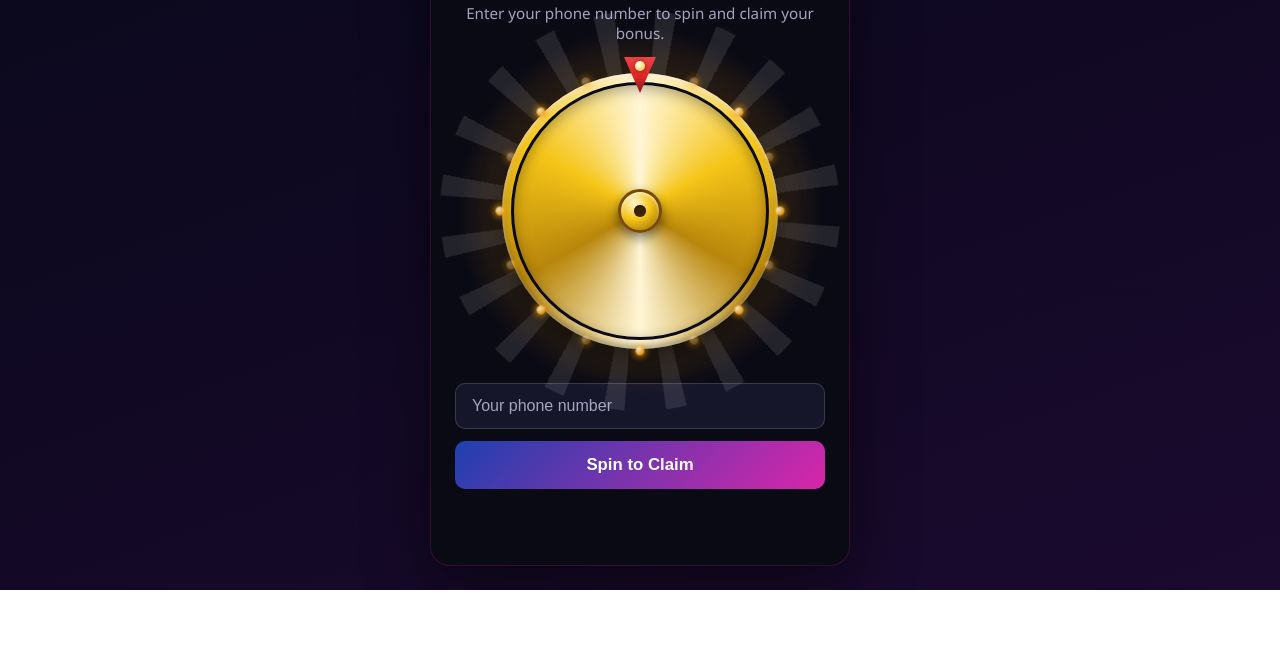
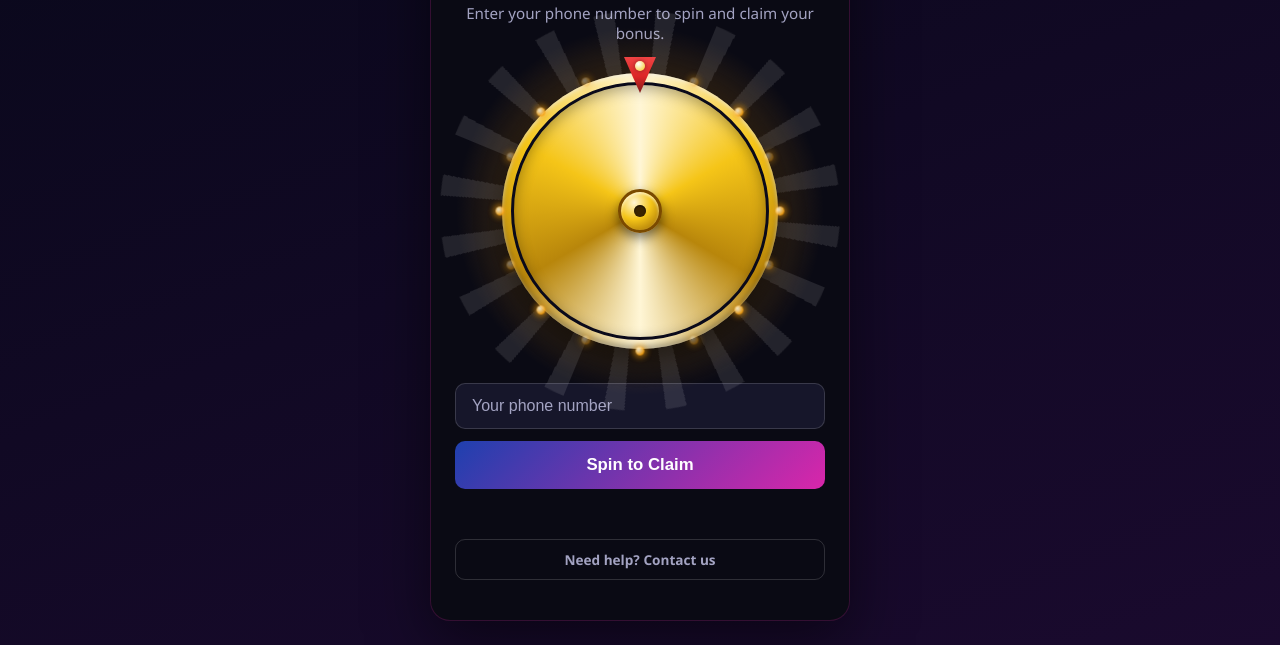
Before and after one commit to adrainlyc-web/luckywheel-mm99, a website: page index.html in a window 1280 px wide. Shown: the part 218-863 px from the top of the page. Before the commit the page ends 808 px from the top, so only its background shows below. Drawn offline with Linux system fonts and the light colour scheme; no server answers.

Commit message:
Add an always-visible "Need help? Contact us" link
Sits below the spin form from the start (not just after a result), so
customers unsure how to use the wheel can reach the site directly.

Co-Authored-By: Claude Sonnet 5 <noreply@anthropic.com>

```diff
--- a/css/style.css
+++ b/css/style.css
@@ -331,3 +331,21 @@ h1 {
 .claim-link:hover {
   transform: translateY(-1px);
 }
+
+.help-link {
+  display: block;
+  margin-top: 14px;
+  padding: 10px 16px;
+  border-radius: 10px;
+  font-size: 0.85rem;
+  font-weight: 600;
+  color: var(--muted);
+  text-decoration: none;
+  border: 1.5px solid var(--input-border);
+  transition: color 0.15s ease, border-color 0.15s ease;
+}
+
+.help-link:hover {
+  color: var(--text);
+  border-color: var(--accent-2);
+}
--- a/index.html
+++ b/index.html
@@ -38,6 +38,7 @@
 
     <div id="message" class="message" role="status" aria-live="polite"></div>
     <a id="claim-link" class="claim-link hidden" href="#" target="_blank" rel="noopener">Claim Now</a>
+    <a id="help-link" class="help-link" href="#" target="_blank" rel="noopener">Need help? Contact us</a>
   </div>
 </main>
 
--- a/js/wheel.js
+++ b/js/wheel.js
@@ -10,6 +10,7 @@
   const spinBtn = document.getElementById('spin-btn');
   const messageEl = document.getElementById('message');
   const claimLinkEl = document.getElementById('claim-link');
+  const helpLinkEl = document.getElementById('help-link');
 
   let prizes = [];
   let currentRotation = 0;
@@ -24,6 +25,8 @@
     claimLinkEl.href = CLAIM_URL;
     claimLinkEl.classList.remove('hidden');
   }
+
+  helpLinkEl.href = CLAIM_URL;
 
   function buildWheel(list) {
     const n = list.length;
```
